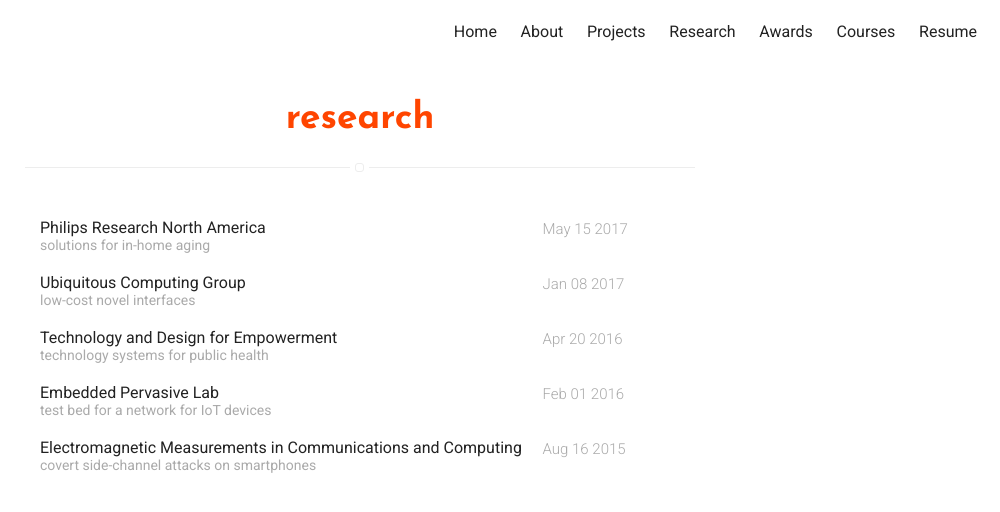
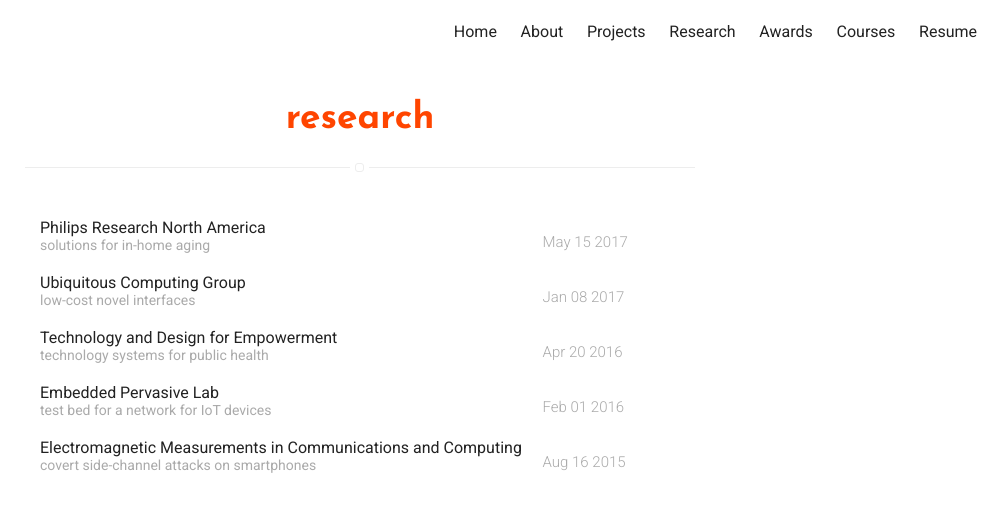
Before and after one commit to azraismail/azraismail.github.io, a Jekyll site: the page built from research.html, in a window 1280 px wide. Shown: the top 512 px of the page, without its empty margins (280-1280 px from the left). Built offline with Jekyll 4.4.1, drawn with Linux system fonts in a browser that asks for light colours.

Commit message:
Create home-blog-projects.sass

```diff
--- a/_sass/pages/home-blog-projects.sass
+++ b/_sass/pages/home-blog-projects.sass
@@ -35,7 +35,7 @@
 .projects > .list
     > .item
         display: inline
-        width: 40%
+        width: 60%
         margin: 10 auto
         //background-color: #b83100
 
@@ -74,7 +74,7 @@
     // can you help me?
     aside
         position: relative
-        top: 2px
+        top: 15px
         margin: 5
         width: 25%
         float: right
```
